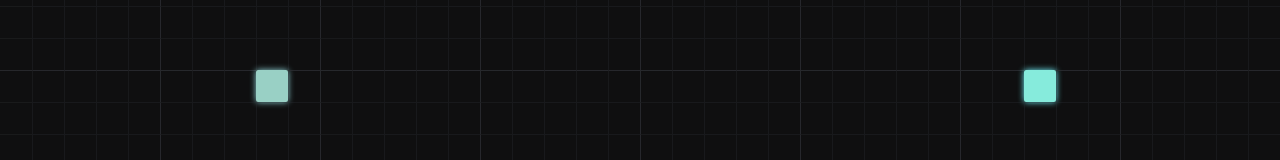
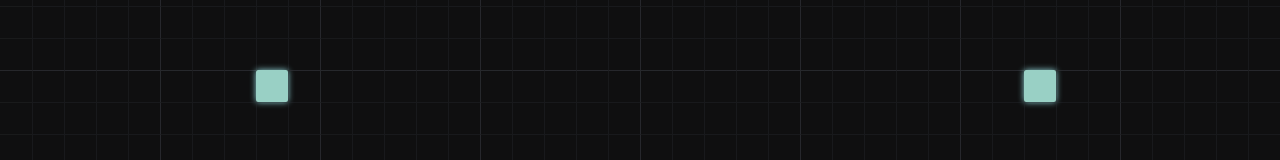
Before and after one commit to Willgxnzalez/pathfinder-visualizer, a React (Vite) app: page / in a window 1280 px wide. Shown: the part 404-564 px from the top of the page. Built offline with nearby package versions, Linux system fonts and the light colour scheme.

Commit message:
Update node-end styles to use primary color

```diff
--- a/src/styles/grid.css
+++ b/src/styles/grid.css
@@ -33,8 +33,8 @@
   }
 
   .node-end {
-    background: color-mix(in oklch, var(--color-accent) 85%, white 10%);
-    box-shadow: 0 0 6px var(--color-accent);
+    background: color-mix(in oklch, var(--color-primary) 85%, white 10%);
+    box-shadow: 0 0 6px var(--color-primary);
     border-radius: 2px;
   }
 }
```
